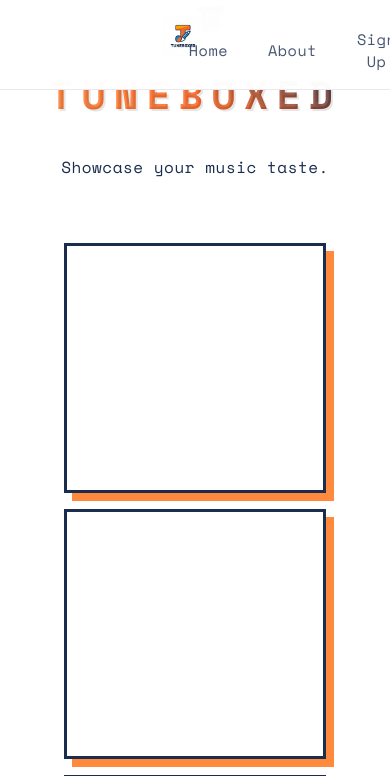
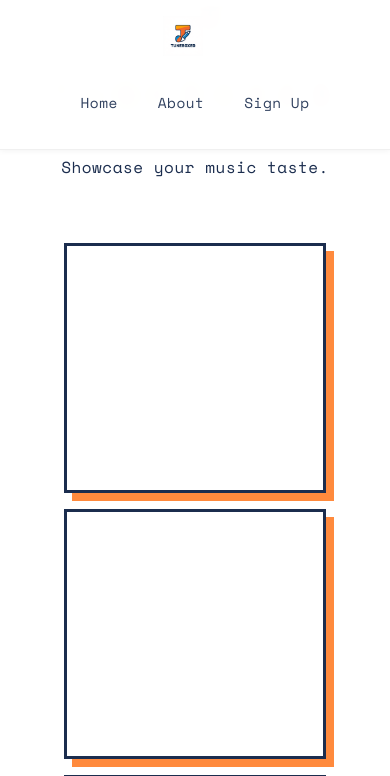
Before and after one commit to boxzr/Tuneboxed, a React (Create React App) app: page / in a window 390 px wide. Shown: the top 776 px of the page. Built offline with nearby package versions, Linux system fonts and the light colour scheme.

Commit message:
Fix mobile responsiveness and update viewport tag

```diff
--- a/public/index.html
+++ b/public/index.html
@@ -2,6 +2,7 @@
 <html lang="en">
   <head>
     <meta charset="utf-8" />
+
     <link rel="icon" href="%PUBLIC_URL%/favicon.ico" />
     <meta name="viewport" content="width=device-width, initial-scale=1" />
     <meta name="theme-color" content="#000000" />
@@ -24,7 +25,7 @@
       work correctly both with client-side routing and a non-root public URL.
       Learn how to configure a non-root public URL by running `npm run build`.
     -->
-    <title>React App</title>
+    <title>Tuneboxed</title>
   </head>
   <body>
     <noscript>You need to enable JavaScript to run this app.</noscript>
--- a/src/App.css
+++ b/src/App.css
@@ -471,57 +471,131 @@
   position: fixed;
   top: 0;
   left: 0;
-  width: 100%;
-  background-color: rgba(255, 255, 255, 0.98);
-  z-index: 1000;
+  right: 0;
   display: flex;
   justify-content: space-between;
   align-items: center;
-  padding: 0.6rem 6rem;
-  border-bottom: 1px solid rgba(27, 45, 78, 0.1);
-  min-height: 90px;
-  display: flex;
-  align-items: center;
+  padding: 1.5rem 4rem;
+  background: rgba(255, 255, 255, 0.98);
+  backdrop-filter: blur(8px);
+  z-index: 1000;
+  box-shadow: 0 1px 6px rgba(0, 0, 0, 0.05);
 }
 
 .nav-logo {
-  font-size: 1.5rem;
-  font-weight: 700;
+  display: flex;
+  align-items: center;
   text-decoration: none;
-  letter-spacing: 1px;
-  background: linear-gradient(
-    45deg,
-    var(--primary-orange) 0%,
-    var(--secondary-orange) 50%,
-    var(--primary-navy) 100%
-  );
-  -webkit-background-clip: text;
-  background-clip: text;
-  color: transparent;
+  flex: 1;
+}
+
+.nav-logo-image {
+  height: 45px;
+  width: auto;
 }
 
 .nav-links {
-  position: absolute;
-  left: 75%;
-  transform: translateX(-50%);
   display: flex;
+  justify-content: center;
   gap: 4rem;
-  align-items: center;
+  flex: 2;
+  margin-right: 1/3;
 }
 
 .nav-link {
   color: var(--primary-navy);
   text-decoration: none;
-  font-size: 0.95rem;
+  font-size: 1rem;
   font-weight: 500;
-  letter-spacing: 0.5px;
-  transition: all 0.2s ease;
-  opacity: 0.8;
+  transition: all 0.3s ease;
+  padding: 0.5rem 1rem;
+  border-radius: 4px;
 }
 
 .nav-link:hover {
-  opacity: 1;
+  background: rgba(0, 0, 0, 0.03);
   color: var(--primary-orange);
+}
+
+/* iPhone and mobile optimizations */
+@media (max-width: 768px) {
+  .nav-menu {
+    padding: 1rem 1.5rem;
+    background: rgba(255, 255, 255, 0.99);
+    border-bottom: 1px solid rgba(0, 0, 0, 0.06);
+  }
+
+  .nav-logo {
+    flex: none;
+  }
+
+  .nav-logo-image {
+    height: 32px; /* Slightly smaller on mobile */
+  }
+
+  .nav-links {
+    gap: 2rem;
+    flex: none;
+    margin-right: 0;
+    padding: 0.5rem 0;
+  }
+
+  .nav-link {
+    font-size: 0.95rem;
+    font-weight: 500;
+    padding: 0.5rem 0.75rem;
+    color: var(--primary-navy);
+    opacity: 0.9;
+  }
+
+  .nav-link:active {
+    background: rgba(0, 0, 0, 0.02);
+    color: var(--primary-orange);
+  }
+}
+
+/* iPhone specific adjustments */
+@media (max-width: 480px) {
+  .nav-menu {
+    padding: 0.9rem 1.2rem;
+  }
+
+  .nav-logo-image {
+    height: 30px;
+  }
+
+  .nav-links {
+    gap: 1.8rem;
+  }
+
+  .nav-link {
+    font-size: 0.9rem;
+    padding: 0.4rem 0.6rem;
+  }
+}
+
+/* iPhone SE and smaller devices */
+@media (max-width: 375px) {
+  .nav-menu {
+    padding: 0.8rem 1rem;
+  }
+
+  .nav-links {
+    gap: 1.5rem;
+  }
+
+  .nav-link {
+    font-size: 0.85rem;
+  }
+}
+
+/* Safe area inset for iPhone X and newer */
+@supports (padding: max(0px)) {
+  .nav-menu {
+    padding-left: max(1.2rem, env(safe-area-inset-left));
+    padding-right: max(1.2rem, env(safe-area-inset-right));
+    padding-top: max(0.8rem, env(safe-area-inset-top));
+  }
 }
 
 @keyframes fadeIn {
```
